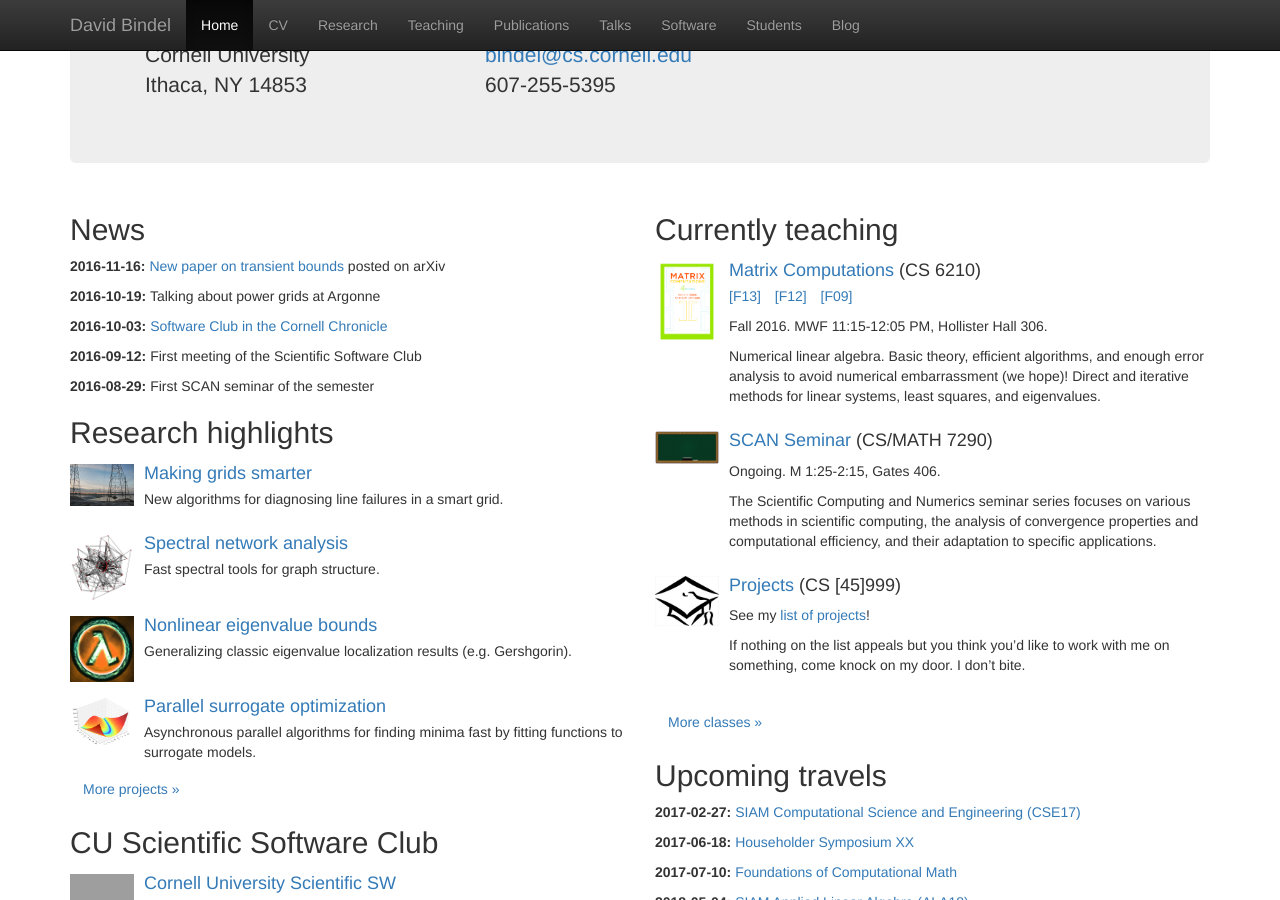
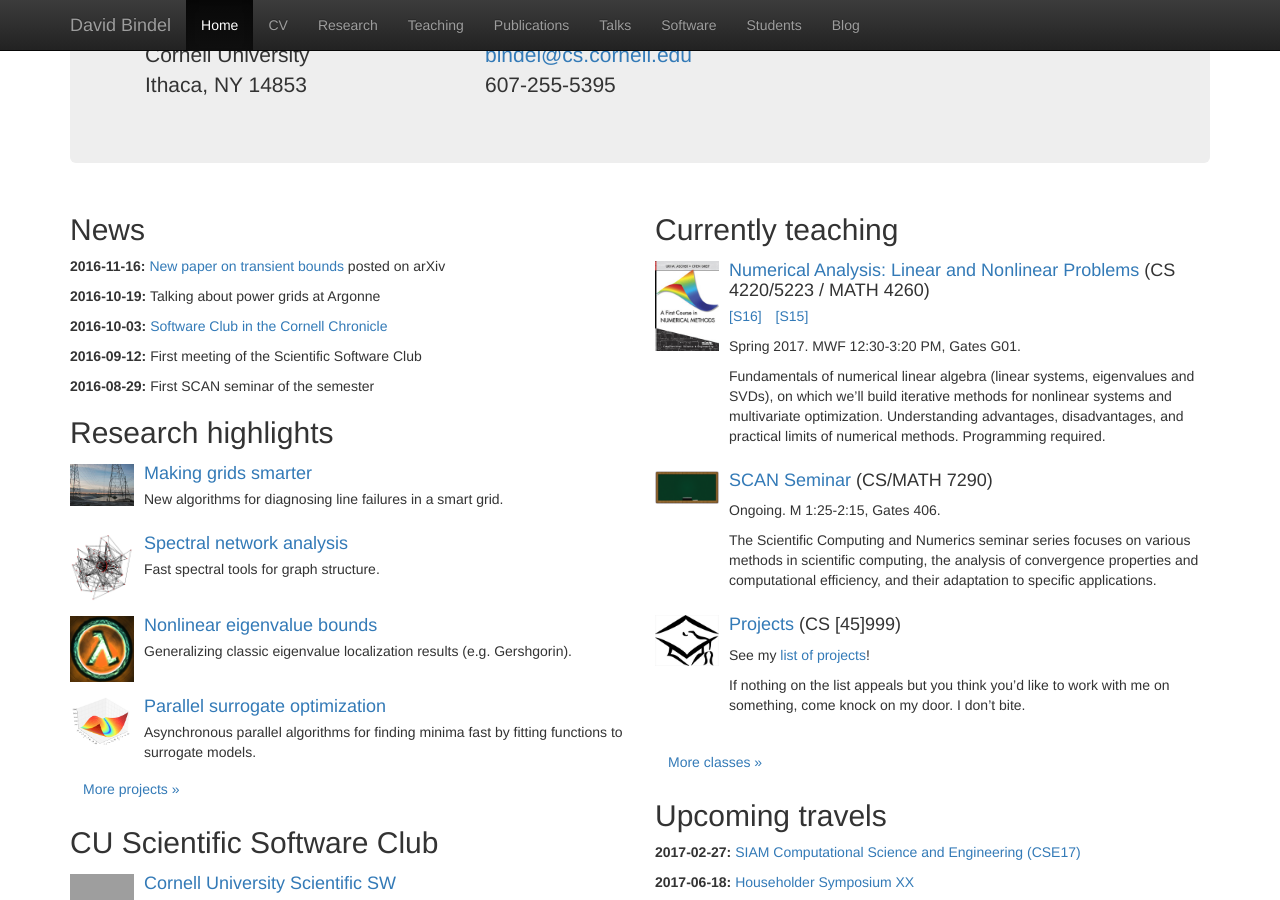
Before and after one commit to dbindel/cornell_web, a Jekyll site: the page built from index.html, in a window 1280 px wide and 900 px high, scrolled down 418 px. Built offline with Jekyll 4.4.1, drawn with Linux system fonts in a browser that asks for light colours; nearby versions of some CDN libraries; grey boxes are pictures that could not be loaded.

Commit message:
Update classes.

```diff
--- a/_data/classes.yml
+++ b/_data/classes.yml
@@ -24,12 +24,12 @@ active:
 # Info for courses appearing on front page
 current:
   -
-    semester: F16
-    course: cs6210
+    semester: S17
+    course: cs4220
     where: cornell
-    url: class/cs6210-f16/
+    url: class/cs4220-s17/
     logistics: |
-      Fall 2016.  MWF 11:15-12:05 PM, Hollister Hall 306.
+      Spring 2017.  MWF 12:30-3:20 PM, Gates G01.
   -
     course: scan
     where: cornell
@@ -49,6 +49,11 @@ current:
 
 # Record of past courses
 previous:
+  -
+    semester: F16
+    course: cs6210
+    where: cornell
+    url: class/cs6210-f16/
   -
     semester: S16
     course: cs4220
```
